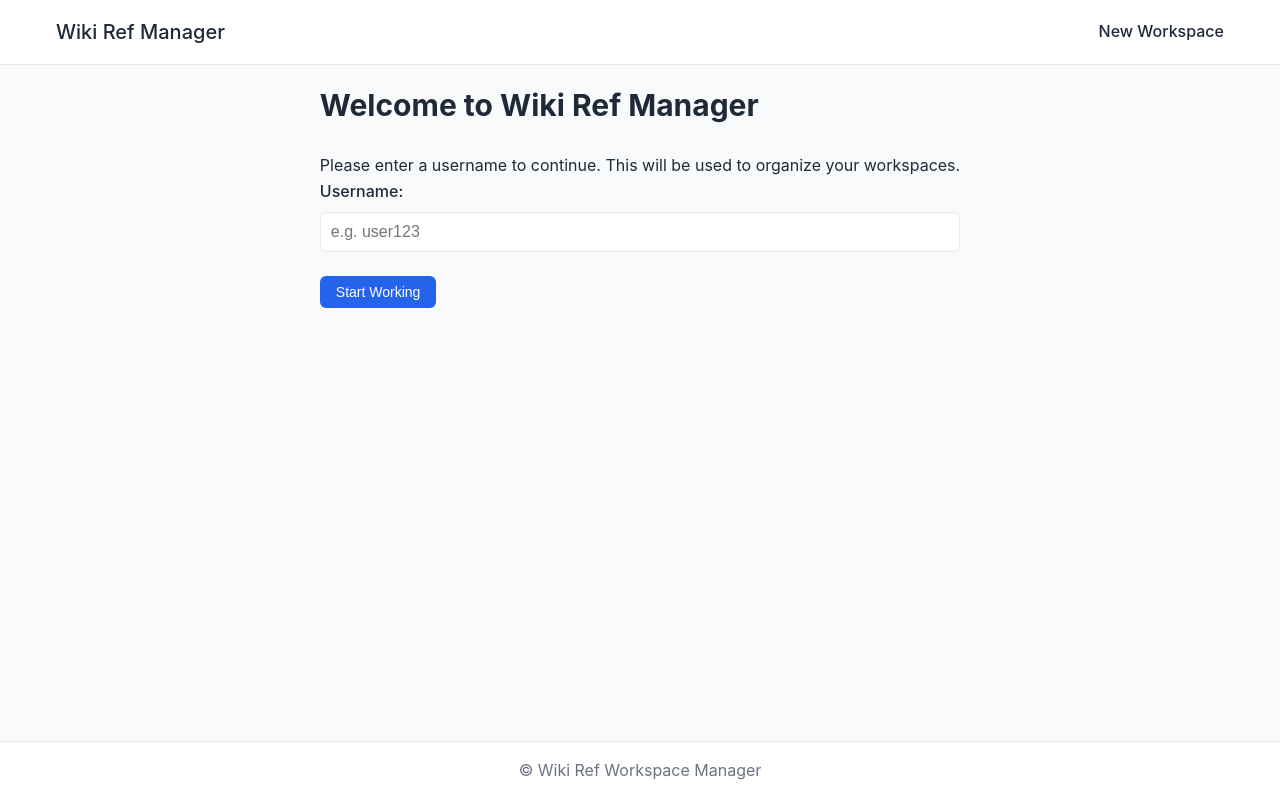
After one commit to MrIbrahem/WikiHelper, a Flask app: page /set_user in a window 1280 px wide. The commit adds this page. Run offline with Flask 3, Linux system fonts and the light colour scheme; some libraries are stand-ins or nearby versions.

Commit message:
Add per-user workspace support with username cookie
Introduces user authentication via a username cookie, requiring users to set a username before accessing workspaces. All workspace operations are now scoped to the user's directory. Adds routes for setting and clearing the username, updates navigation to show the current user and logout option, and includes a new template for username entry. Minor CSS adjustments for user display in navigation.

```diff
--- a/src/app.py
+++ b/src/app.py
@@ -3,7 +3,7 @@
 
 from urllib.parse import quote
 import sys
-from flask import Flask, render_template, request, redirect, url_for, flash, abort, Response, jsonify
+from flask import Flask, render_template, request, redirect, url_for, flash, abort, Response, jsonify, make_response
 from flask_wtf.csrf import CSRFProtect
 
 from werkzeug.exceptions import RequestEntityTooLarge
@@ -32,6 +32,59 @@ root = app.config["WIKI_WORK_ROOT"]
 root.mkdir(parents=True, exist_ok=True)
 
 
+def get_user_root():
+    """Get the root directory for the current user based on cookies."""
+    username = request.cookies.get("username")
+    if not username:
+        return None
+    user_root = root / username
+    user_root.mkdir(parents=True, exist_ok=True)
+    return user_root
+
+
+@app.before_request
+def check_user():
+    """Redirect to set_user if username cookie is missing, except for set_user and static files."""
+    if request.endpoint in ["set_user", "static"]:
+        return
+
+    if not request.cookies.get("username"):
+        return redirect(url_for("set_user", next=request.url))
+
+
+@app.route("/set_user", methods=["GET", "POST"])
+def set_user():
+    """Set the username cookie."""
+    if request.method == "POST":
+        username = request.form.get("username", "").strip()
+        if not username:
+            flash("Username is required.", "error")
+            return render_template("set_user.html")
+
+        # Basic validation for username to be used as folder name
+        from wikiops.utils import slugify_title
+        safe_username = slugify_title(username)
+        if not safe_username:
+            flash("Invalid username.", "error")
+            return render_template("set_user.html")
+
+        next_url = request.args.get("next") or url_for("index")
+        resp = make_response(redirect(next_url))
+        resp.set_cookie("username", safe_username, max_age=30*24*60*60) # 30 days
+        return resp
+
+    return render_template("set_user.html")
+
+
+@app.route("/logout")
+def logout():
+    """Clear the username cookie."""
+    resp = make_response(redirect(url_for("set_user")))
+    resp.delete_cookie("username")
+    flash("Logged out successfully.", "info")
+    return resp
+
+
 @app.errorhandler(RequestEntityTooLarge)
 def handle_large_request(e):
     return jsonify({
@@ -43,7 +96,11 @@ def handle_large_request(e):
 @app.route("/")
 def index():
     """Dashboard - list all workspaces."""
-    all_workspaces = list_workspaces(root)
+    user_root = get_user_root()
+    if not user_root:
+        return redirect(url_for("set_user"))
+
+    all_workspaces = list_workspaces(user_root)
     active_workspaces = [ws for ws in all_workspaces if ws.get("status") != "done"]
     done_workspaces = [ws for ws in all_workspaces if ws.get("status") == "done"]
     return render_template(
@@ -56,6 +113,10 @@ def index():
 @app.route("/new", methods=["GET", "POST"])
 def new_workspace():
     """Create a new workspace."""
+    user_root = get_user_root()
+    if not user_root:
+        return redirect(url_for("set_user"))
+
     if request.method == "POST":
         title = request.form.get("title", "").strip()
         wikitext = request.form.get("wikitext", "")
@@ -87,7 +148,7 @@ def new_workspace():
             return render_template("new.html", title=title, wikitext=wikitext)
 
         try:
-            slug, workspace_path, is_new = create_workspace(root, title, wikitext)
+            slug, workspace_path, is_new = create_workspace(user_root, title, wikitext)
 
             if is_new:
                 flash(f"Workspace '{slug}' created successfully.", "success")
@@ -106,7 +167,11 @@ def new_workspace():
 @app.route("/w/<slug>/edit", methods=["GET", "POST"])
 def edit_workspace(slug: str):
     """Edit workspace's editable.wiki."""
-    workspace_path = safe_workspace_path(root, slug)
+    user_root = get_user_root()
+    if not user_root:
+        return redirect(url_for("set_user"))
+
+    workspace_path = safe_workspace_path(user_root, slug)
     if workspace_path is None or not workspace_path.exists():
         abort(404)
 
@@ -145,7 +210,11 @@ def edit_workspace(slug: str):
 @app.route("/w/<slug>/browse")
 def browse_workspace(slug: str):
     """Browse workspace files."""
-    workspace_path = safe_workspace_path(root, slug)
+    user_root = get_user_root()
+    if not user_root:
+        return redirect(url_for("set_user"))
+
+    workspace_path = safe_workspace_path(user_root, slug)
     if workspace_path is None or not workspace_path.exists():
         abort(404)
 
@@ -174,7 +243,11 @@ def browse_workspace(slug: str):
 @app.route("/w/<slug>/file/<name>")
 def view_file(slug: str, name: str):
     """View a specific file in the workspace."""
-    workspace_path = safe_workspace_path(root, slug)
+    user_root = get_user_root()
+    if not user_root:
+        return redirect(url_for("set_user"))
+
+    workspace_path = safe_workspace_path(user_root, slug)
     if workspace_path is None or not workspace_path.exists():
         abort(404)
 
@@ -193,7 +266,11 @@ def view_file(slug: str, name: str):
 @app.route("/w/<slug>/download/<name>")
 def download_file(slug: str, name: str):
     """Download a specific file from the workspace."""
-    workspace_path = safe_workspace_path(root, slug)
+    user_root = get_user_root()
+    if not user_root:
+        return redirect(url_for("set_user"))
+
+    workspace_path = safe_workspace_path(user_root, slug)
     if workspace_path is None or not workspace_path.exists():
         abort(404)
 
--- a/src/static/style.css
+++ b/src/static/style.css
@@ -56,6 +56,14 @@ nav {
     list-style: none;
     display: flex;
     gap: 1.5rem;
+    align-items: center;
+}
+
+.nav-user {
+    font-size: 0.9rem;
+    color: var(--text-muted);
+    border-right: 1px solid var(--border-color);
+    padding-right: 1rem;
 }
 
 .nav-links a {
--- a/src/templates/base.html
+++ b/src/templates/base.html
@@ -15,7 +15,10 @@
                 <a href="{{ url_for('index') }}" class="nav-link">Wiki Ref Manager</a>
             </div>
             <ul class="nav-links">
-                <!-- <li><a href="{{ url_for('index') }}" class="nav-link">Home</a></li> -->
+                {% if request.cookies.get('username') %}
+                <li class="nav-user">User: <strong>{{ request.cookies.get('username') }}</strong></li>
+                <li><a href="{{ url_for('logout') }}" class="nav-link">Logout</a></li>
+                {% endif %}
                 <li><a href="{{ url_for('new_workspace') }}" class="nav-link">New Workspace</a></li>
             </ul>
         </nav>
--- /dev/null
+++ b/src/templates/set_user.html
@@ -0,0 +1,21 @@
+{% extends "base.html" %}
+
+{% block title %}Set Username - Wiki Ref Manager{% endblock %}
+
+{% block content %}
+<div class="form-container">
+    <h1>Welcome to Wiki Ref Manager</h1>
+    <p>Please enter a username to continue. This will be used to organize your workspaces.</p>
+
+    <form method="POST" action="{{ url_for('set_user') }}">
+        <input type="hidden" name="csrf_token" value="{{ csrf_token() }}">
+        <div class="form-group">
+            <label for="username">Username:</label>
+            <input type="text" id="username" name="username" required minlength="3" maxlength="30" pattern="[a-zA-Z0-9_-]+" title="Only letters, numbers, underscores, and hyphens allowed" placeholder="e.g. user123">
+        </div>
+        <div class="form-actions">
+            <button type="submit" class="btn btn-primary">Start Working</button>
+        </div>
+    </form>
+</div>
+{% endblock %}
```
